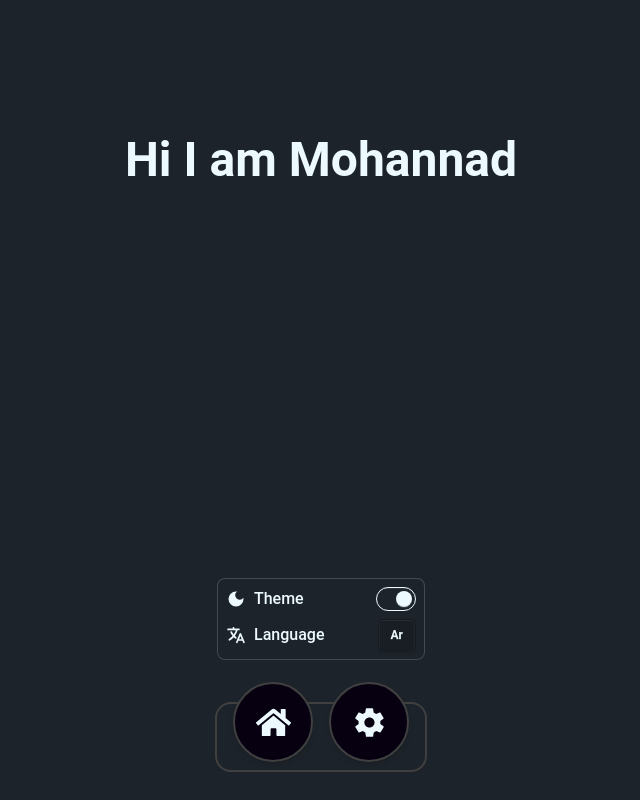
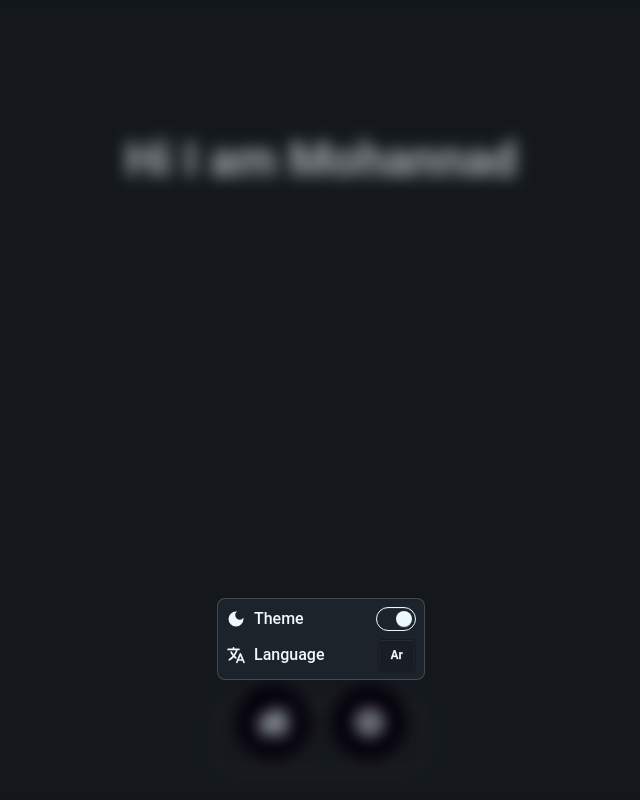
Before and after one commit to Mohannad-Algaali/portfolio, a React (Vite) app: page / in a window 1280 px wide. Both pictures are taken after a click on the button 688 px from the left and 722 px from the top of the page. Shown: the whole page, without its empty margins (319-959 px from the left). Built offline with nearby package versions, Linux system fonts and the light colour scheme; a web font is replaced by a local one.

Commit message:
blur effect

```diff
--- a/src/Home.tsx
+++ b/src/Home.tsx
@@ -40,11 +40,6 @@ export default function Home() {
   );
 
   useEffect(() => {
-    document.getElementById("display")!.addEventListener("click", () => {
-      setIsSettingsMenuOpen(false);
-    });
-  }, []);
-  useEffect(() => {
     localStorage.setItem("data-theme", theme);
     document.documentElement.setAttribute("data-theme", theme);
   }, [theme]);
@@ -67,9 +62,6 @@ export default function Home() {
 
   return (
     <div>
-      <div
-        className={`fixed bottom-5 left-1/2 z-50 flex -translate-x-1/2 flex-col items-center`}
-      >
       {isSettingsMenuOpen && (
         <SettingsMenu
           theme={theme}
@@ -78,11 +70,14 @@ export default function Home() {
           onClose={() => setIsSettingsMenuOpen(false)}
         />
       )}
+
+      <div id="display" className="min-h-[100dvh] w-full">
+        <OverView></OverView>
+        <div
+          className={`fixed bottom-5 left-1/2 z-40 flex -translate-x-1/2 flex-col items-center`}
+        >
           <Dock items={dockItems} theme={theme}></Dock>
         </div>
-
-      <div id="display" className="w-full min-h-[100dvh]">
-        <OverView></OverView>
       </div>
     </div>
   );
--- a/src/componenets/SettingsMenu.tsx
+++ b/src/componenets/SettingsMenu.tsx
@@ -13,10 +13,18 @@ export default function SettingsMenu({
   theme,
   handleChangeTheme,
   handleLanguage,
+  onClose,
 }: SettingsMenuProps) {
   const { i18n } = useTranslation();
   return (
-    <div className="absolute bottom-30 left-1/2 flex w-52 -translate-x-1/2 flex-col gap-2 rounded-lg border border-neutral-content/20 bg-base-100 p-2 z-100">
+    <div
+      className="fixed inset-0 z-50 flex items-center justify-center bg-black/30 backdrop-blur-sm"
+      onClick={onClose}
+    >
+      <div
+        className="absolute bottom-30 left-1/2 flex w-52 -translate-x-1/2 flex-col gap-2 rounded-lg border border-neutral-content/20 bg-base-100 p-2"
+        onClick={(e) => e.stopPropagation()}
+      >
         <div className="flex items-center justify-between">
           <div className="flex items-center gap-2">
             {theme === "dark" ? (
@@ -43,5 +51,6 @@ export default function SettingsMenu({
           </button>
         </div>
       </div>
+    </div>
   );
 }
```
Lines whose indentation alone changed are shown as unchanged.
